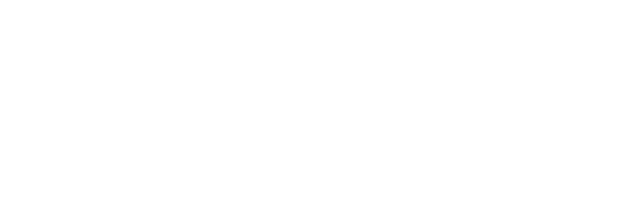
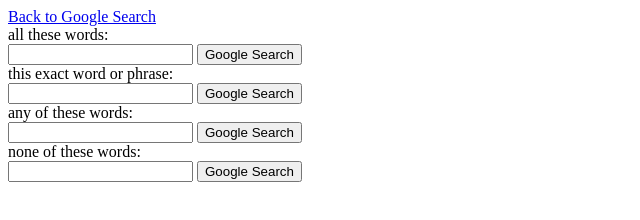
Before and after one commit to swfrancis/search, a plain HTML site: page advanced-search.html in a window 1280 px wide. Shown: the whole page, without its empty margins (0-640 px from the left). Drawn offline with Linux system fonts and the light colour scheme.

Commit message:
Forms added for all search types

```diff
--- a/advanced-search.html
+++ b/advanced-search.html
@@ -6,6 +6,35 @@
     <title>Document</title>
 </head>
 <body>
-
+    <div><a href="./index.html">Back to Google Search</a></div>
+    <div>
+        all these words:
+        <form action="https://www.google.com/search">
+            <input type="text" name="as_q">
+            <input type="submit" value="Google Search">
+        </form>
+    </div>
+    <div>
+        this exact word or phrase:
+        <form action="https://www.google.com/search">
+            <input type="text" name="as_epq">
+            <input type="hidden" name="as_q" value="a">
+            <input type="submit" value="Google Search">
+        </form>
+    </div>
+    <div>
+        any of these words:
+        <form action="https://www.google.com/search">
+            <input type="text" name="as_oq">
+            <input type="submit" value="Google Search">
+        </form>
+    </div>
+    <div>
+        none of these words:
+        <form action="https://www.google.com/search">
+            <input type="text" name="as_eq">
+            <input type="submit" value="Google Search">
+        </form>
+    </div>
 </body>
 </html>
```
